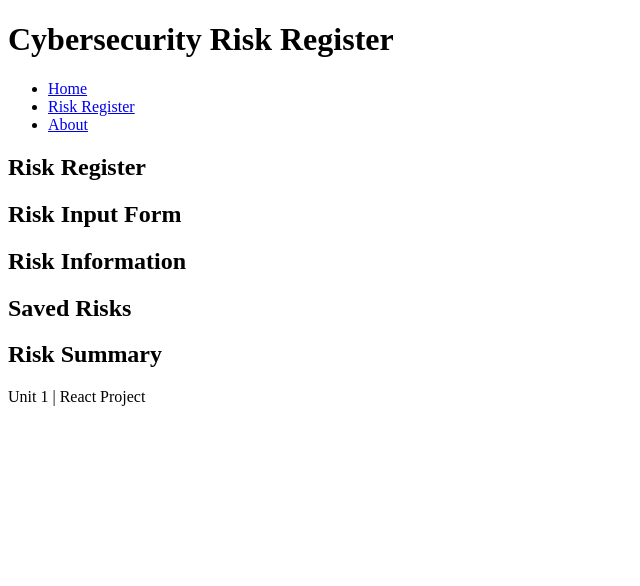
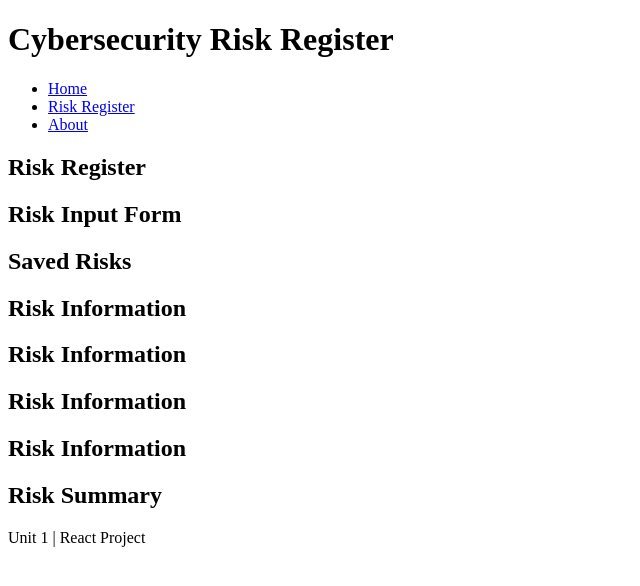
Before and after one commit to Boddhisattva007/cybersecurity-risk-register, a React (Vite) app: page /riskregister in a window 1280 px wide. Shown: the top 586 px of the page, without its empty margins (0-640 px from the left). Built offline with nearby package versions, Linux system fonts and the light colour scheme.

Commit message:
Passed risks mock data as props to RiskList.jsx and used .map to create a new RiskCard from every risk object in the mockDataArray.

```diff
--- a/src/App.jsx
+++ b/src/App.jsx
@@ -1,4 +1,3 @@
-
 import { Routes, Route } from 'react-router';
 import Header from './components/Header/Header.jsx';
 import Footer from './components/Footer/Footer.jsx';
@@ -12,7 +11,7 @@ function App() {
 
   return (
 
-    <body className="App">
+    <div className="App">
 
       <Header />
 
@@ -32,7 +31,7 @@ function App() {
 
       <Footer />
 
-    </body>
+    </div>
 
   );
 }
--- a/src/Main View Pages/RiskRegister/RiskRegister.jsx
+++ b/src/Main View Pages/RiskRegister/RiskRegister.jsx
@@ -1,16 +1,18 @@
+import { useState } from "react";
 import RiskForm from "../../components/RiskForm/RiskForm.jsx";
-import RiskCard from "../../components/RiskCard/RiskCard.jsx";
 import RiskList from "../../components/RiskList/RiskList.jsx";
 import RiskSummary from "../../components/RiskSummary/RiskSummary.jsx";
-import Risk from "../../classes/risk.js";
+import mockDataArray from "../../data/mockRiskData.js";
 
 // Risk Register Function
 function RiskRegister() {
 
+    // Setting the mockDataArray as current risks stored in React state using setRisks function.
+    const [risks, setRisks] = useState(mockDataArray);
+
     // Parent that passes/returns data to:
     // RiskForm, RiskList, RiskSummary, & RiskCard child components.
     // Also a Child to App.jsx, eturns the Risk Register element.
-
     return (
 
         <section>
@@ -18,9 +20,13 @@ function RiskRegister() {
             <h1>Risk Register</h1>
 
             <RiskForm />
-            <RiskCard />
-            <RiskList />
-            <RiskSummary />
+
+
+            {/* Passes mock risk data down as props to RiskList Child Component & renders RiskList element. */}
+            <RiskList risks={risks} />
+
+
+            <RiskSummary risks={risks} />
 
 
         </section>
--- a/src/components/RiskList/RiskList.jsx
+++ b/src/components/RiskList/RiskList.jsx
@@ -1,10 +1,23 @@
+import RiskCard from "../RiskCard/RiskCard";
+
 // RiskList Function
-function RiskList(){
+function RiskList({ risks }){
+
     return(
+
 
         <section>
 
             <h2>Saved Risks</h2>
+
+            {risks.map((risk) => (
+                <RiskCard
+                key={risk.riskId}
+                risk={risk}/>
+            ))}
+
+
+
 
         </section>
 
--- a/src/utilities/riskCalculations.js
+++ b/src/utilities/riskCalculations.js
@@ -22,4 +22,4 @@ function riskScoreSeverity(riskScore) {
 
 
 
-export default riskScoreCalculation && riskScoreSeverity;
+export default {riskScoreCalculation, riskScoreSeverity};
```
